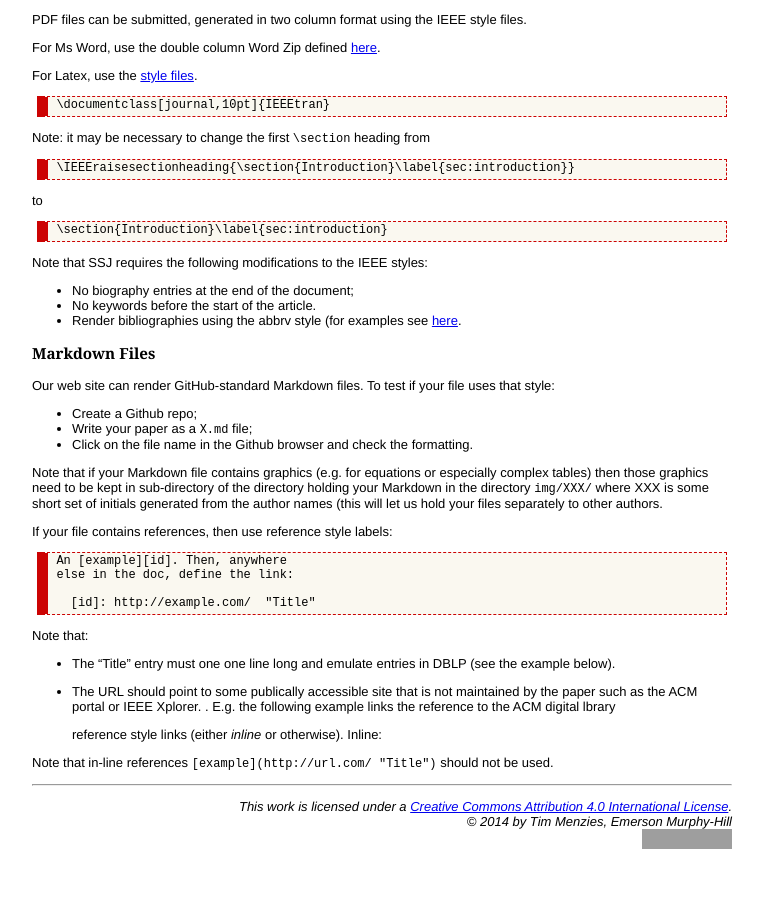
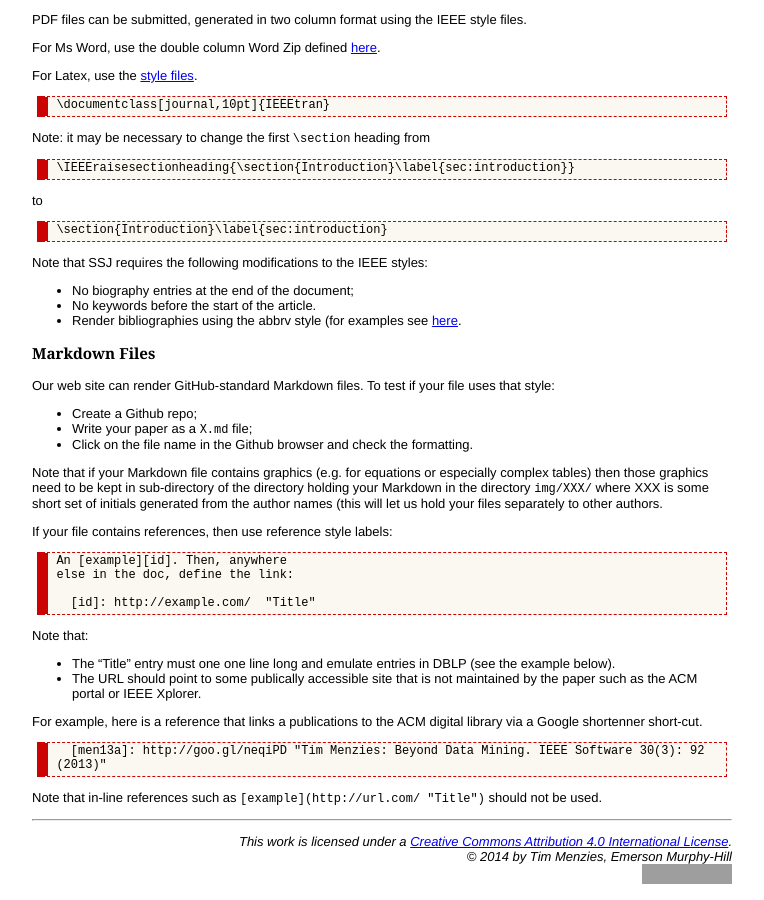
Before and after one commit to opensciences/opensciences.github.io, a Jekyll site: the page built from format.md, in a window 1280 px wide and 900 px high, scrolled down 642 px. Shown: the whole window, without its empty margins (258-1022 px from the left). Built offline with Jekyll 4.4.1, drawn with Linux system fonts in a browser that asks for light colours; Markdown is read by kramdown in place of the engine named in the settings; before the commit the page ends 1507 px from its top, so only the background shows below that; grey boxes are pictures that could not be loaded.

Commit message:
Update format.md

```diff
--- a/format.md
+++ b/format.md
@@ -82,11 +82,11 @@ Note that:
 
 + The "Title" entry must one one line long and emulate entries in DBLP (see the example below).
 + The URL should point to some publically accessible site that is not maintained by the paper such as the ACM portal
-  or IEEE Xplorer. . E.g. the following example links the reference to the ACM digital lbrary
+  or IEEE Xplorer.
 
-    [men13a]: http://goo.gl/neqiPD "Tim Menzies: Beyond Data Mining. IEEE Software 30(3): 92 (2013)"
-reference style links
-(either _inline_ or otherwise).
-Inline:
+For example, here is a reference that links a publications to
+the  ACM digital library via a Google shortenner short-cut.
 
-Note that in-line references `[example](http://url.com/ "Title")` should not be used.
+      [men13a]: http://goo.gl/neqiPD "Tim Menzies: Beyond Data Mining. IEEE Software 30(3): 92 (2013)"
+
+Note that in-line references such as `[example](http://url.com/ "Title")` should not be used.
```
